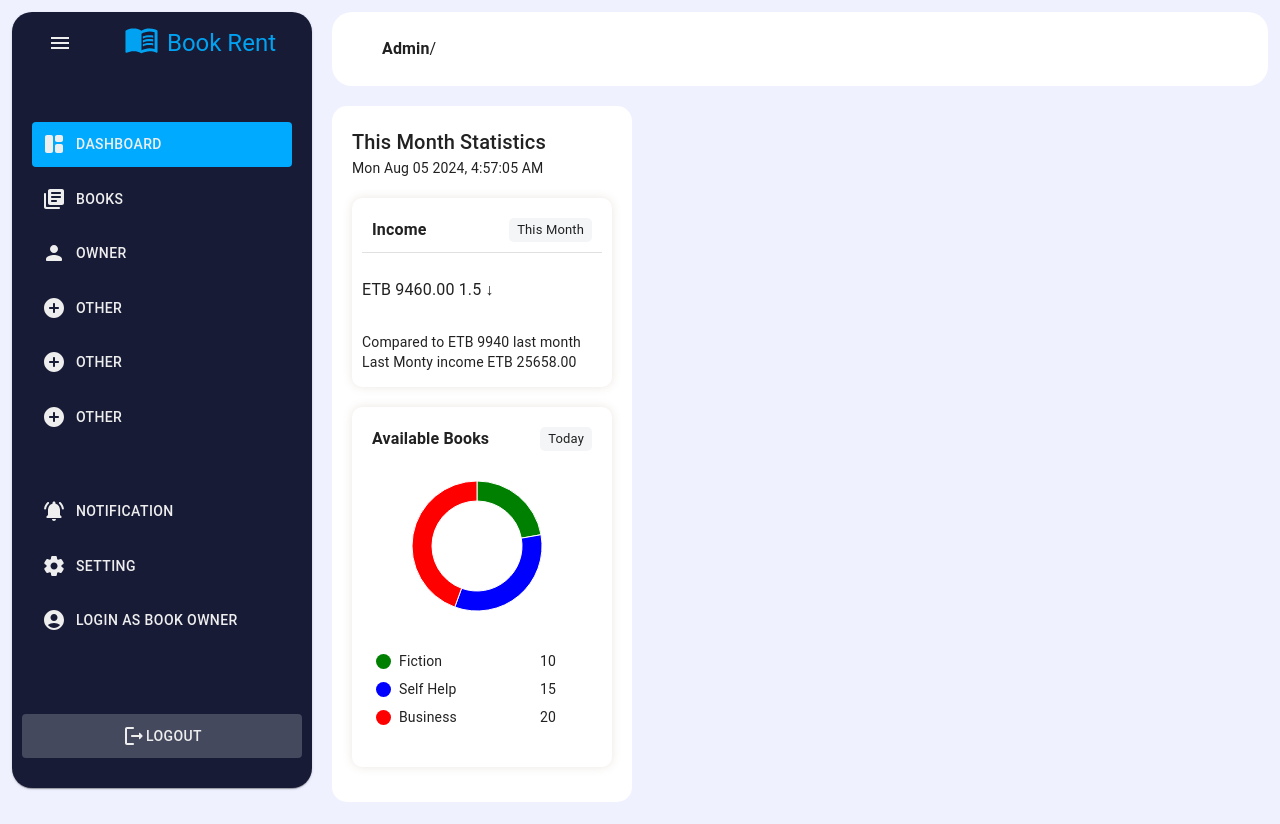
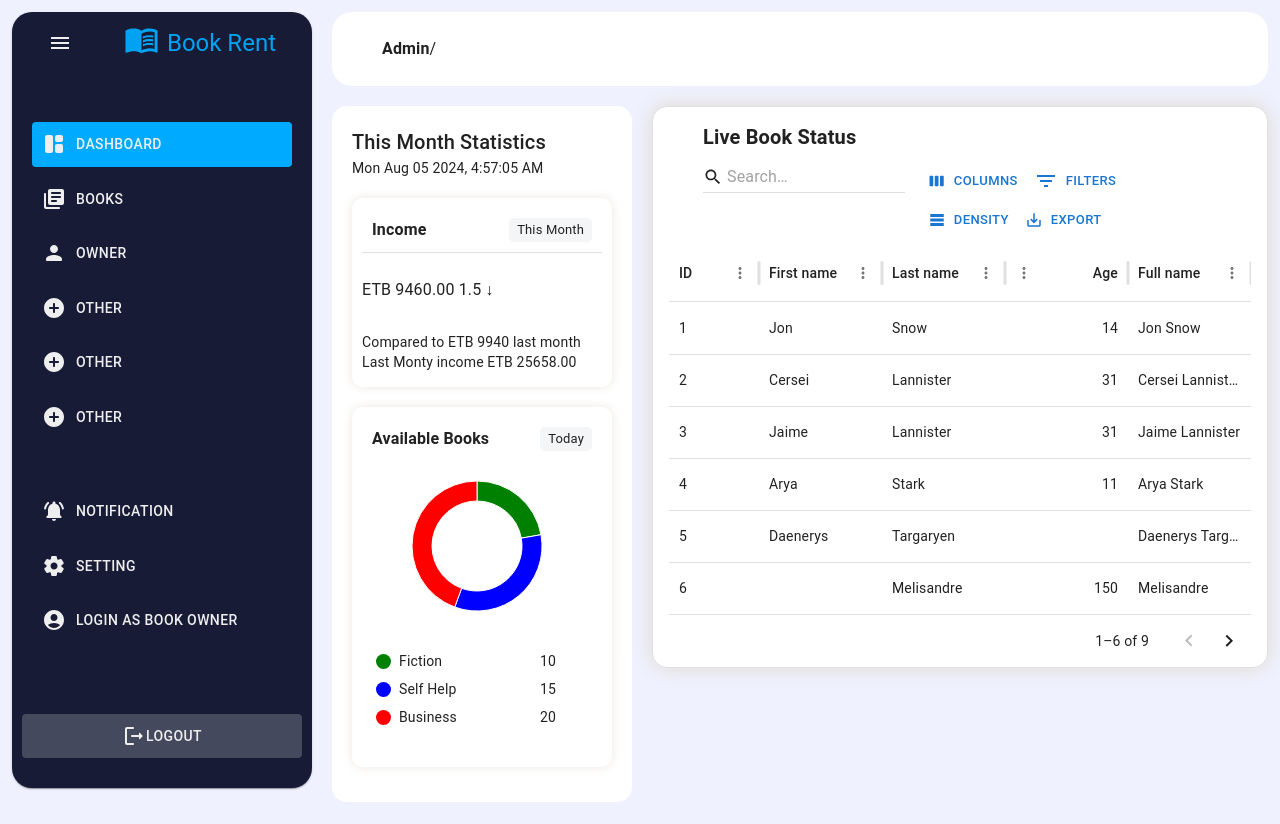
Before and after one commit to abdisaDev/book-rent, a React (Vite) app: page /admin/dashboard in a window 1280 px wide. Built offline with nearby package versions, Linux system fonts and the light colour scheme.

Commit message:
data grid

```diff
--- a/package.json
+++ b/package.json
@@ -15,6 +15,7 @@
     "@mui/icons-material": "^5.16.6",
     "@mui/material": "^5.16.6",
     "@mui/x-charts": "^7.12.0",
+    "@mui/x-data-grid": "^7.12.0",
     "react": "^18.3.1",
     "react-dom": "^18.3.1",
     "react-router-dom": "^6.26.0"
--- /dev/null
+++ b/src/components/table/index.tsx
@@ -0,0 +1,102 @@
+import {
+  DataGrid,
+  GridRowsProp,
+  GridColDef,
+  GridToolbar,
+  GridToolbarContainer,
+  GridToolbarQuickFilter,
+} from '@mui/x-data-grid';
+import { Box, Typography, styled } from '@mui/material';
+
+const Toolbar = styled(GridToolbar)(() => ({
+  // Your custom styles here to hide labels
+  '& .MuiDataGrid-toolbarContainer .MuiButtonBase-root': {
+    '& .MuiButton-label': {
+      display: 'none',
+    },
+  },
+}));
+
+function SearchToolBar(props: { title: string }) {
+  return (
+    <GridToolbarContainer
+      sx={{
+        justifyContent: 'space-between',
+        my: '10px',
+        mx: '30px',
+      }}
+    >
+      <Box>
+        <Typography variant='h6' fontWeight='700'>
+          {props.title}
+        </Typography>
+      </Box>
+      <Box sx={{ display: 'flex', columnGap: 2 }}>
+        <Box>
+          <GridToolbarQuickFilter variant='standard' />
+        </Box>
+        <Box>
+          <Toolbar />
+        </Box>
+      </Box>
+    </GridToolbarContainer>
+  );
+}
+
+function Table(props: {
+  rows: GridRowsProp;
+  columns: GridColDef[];
+  isLoading: boolean;
+  errorMessage?: string | undefined;
+  title: string;
+}) {
+  return (
+    <Box>
+      <DataGrid
+        sx={{
+          boxShadow: '0 0 20px #E1D9D1',
+          backgroundColor: 'white',
+          borderRadius: '15px',
+          px: 2,
+        }}
+        rows={props.rows}
+        columns={props.columns}
+        initialState={{
+          pagination: {
+            paginationModel: {
+              pageSize: 6,
+            },
+          },
+          filter: {
+            filterModel: {
+              items: [],
+              quickFilterExcludeHiddenColumns: true,
+            },
+          },
+        }}
+        autoHeight
+        loading={props.isLoading}
+        slotProps={{
+          loadingOverlay: {
+            variant: 'skeleton',
+            noRowsVariant: 'skeleton',
+          },
+          toolbar: {
+            showQuickFilter: true,
+          },
+        }}
+        slots={{
+          toolbar: () => (
+            <Box>
+              <SearchToolBar title={props.title} />
+            </Box>
+          ),
+        }}
+        pageSizeOptions={[13]}
+        localeText={{ noRowsLabel: props.errorMessage }}
+      />
+    </Box>
+  );
+}
+
+export default Table;
--- a/src/pages/dashboard/index.tsx
+++ b/src/pages/dashboard/index.tsx
@@ -1,11 +1,61 @@
 import { Box } from '@mui/material';
 import Statistics from '../../components/statistics';
+import Table from '../../components/table';
+import { GridColDef } from '@mui/x-data-grid';
 
+const columns: GridColDef<(typeof rows)[number]>[] = [
+  { field: 'id', headerName: 'ID', width: 90 },
+  {
+    field: 'firstName',
+    headerName: 'First name',
+    flex: 1,
+  },
+  {
+    field: 'lastName',
+    headerName: 'Last name',
+    flex: 1,
+  },
+  {
+    field: 'age',
+    headerName: 'Age',
+    type: 'number',
+    flex: 1,
+  },
+  {
+    field: 'fullName',
+    headerName: 'Full name',
+    description: 'This column has a value getter and is not sortable.',
+    flex: 1,
+    valueGetter: (value, row) => `${row.firstName || ''} ${row.lastName || ''}`,
+  },
+];
+
+const rows = [
+  { id: 1, lastName: 'Snow', firstName: 'Jon', age: 14 },
+  { id: 2, lastName: 'Lannister', firstName: 'Cersei', age: 31 },
+  { id: 3, lastName: 'Lannister', firstName: 'Jaime', age: 31 },
+  { id: 4, lastName: 'Stark', firstName: 'Arya', age: 11 },
+  { id: 5, lastName: 'Targaryen', firstName: 'Daenerys', age: null },
+  { id: 6, lastName: 'Melisandre', firstName: null, age: 150 },
+  { id: 7, lastName: 'Clifford', firstName: 'Ferrara', age: 44 },
+  { id: 8, lastName: 'Frances', firstName: 'Rossini', age: 36 },
+  { id: 9, lastName: 'Roxie', firstName: 'Harvey', age: 65 },
+];
 function AdminDashBoard() {
   return (
-    <Box sx={{ height: '87vh' }}>
+    <Box
+      sx={{ height: '87vh', display: 'flex', justifyContent: 'space-between' }}
+    >
       <Box sx={{ height: '100%' }}>
         <Statistics />
+      </Box>
+      <Box sx={{ width: '90%', ml: '20px', mt: '20px' }}>
+        <Table
+          rows={rows}
+          columns={columns}
+          isLoading={false}
+          title='Live Book Status'
+        />
       </Box>
     </Box>
   );
```
Also changed, not shown: 1 other file (tests, documents, lock files or other folders).
